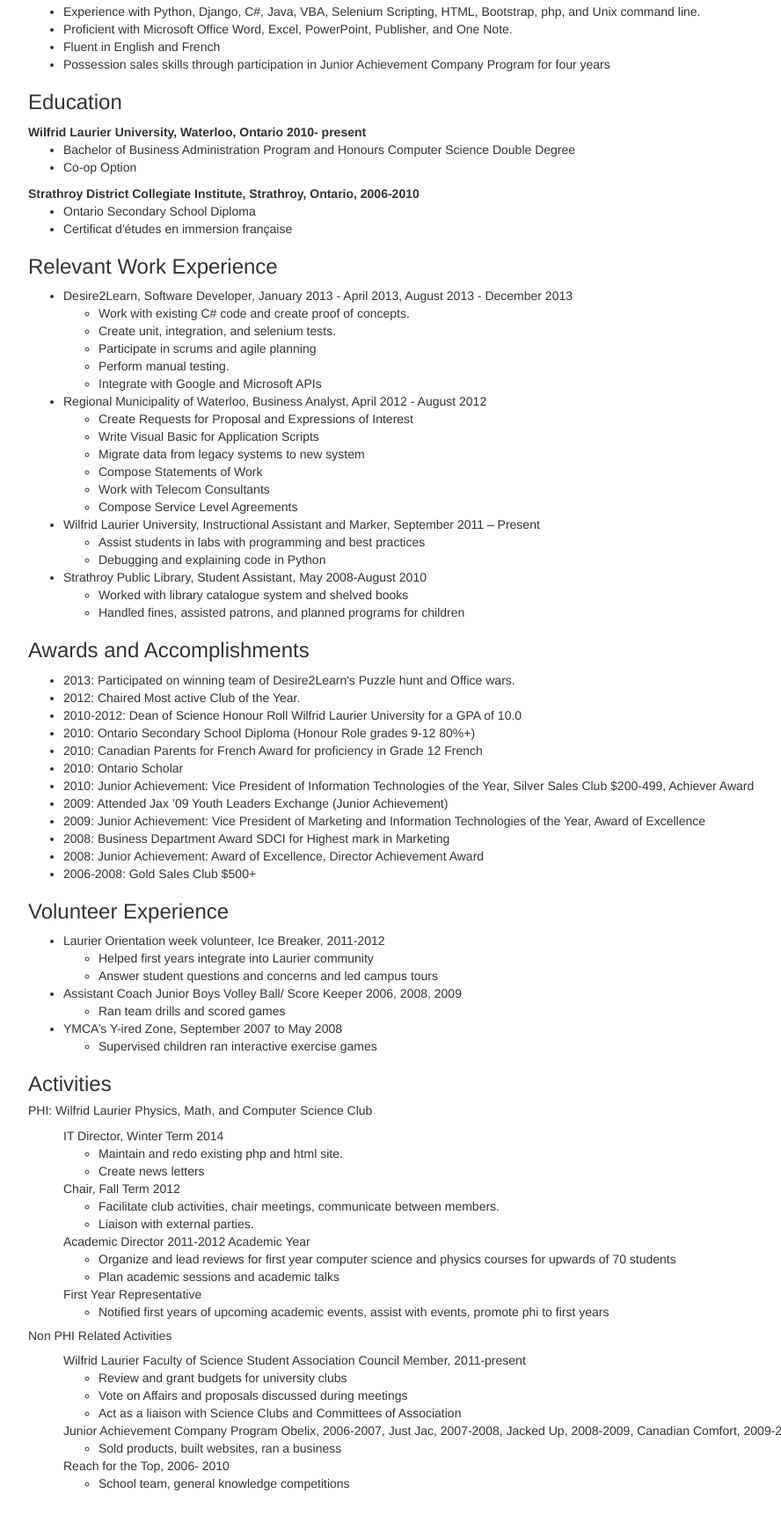
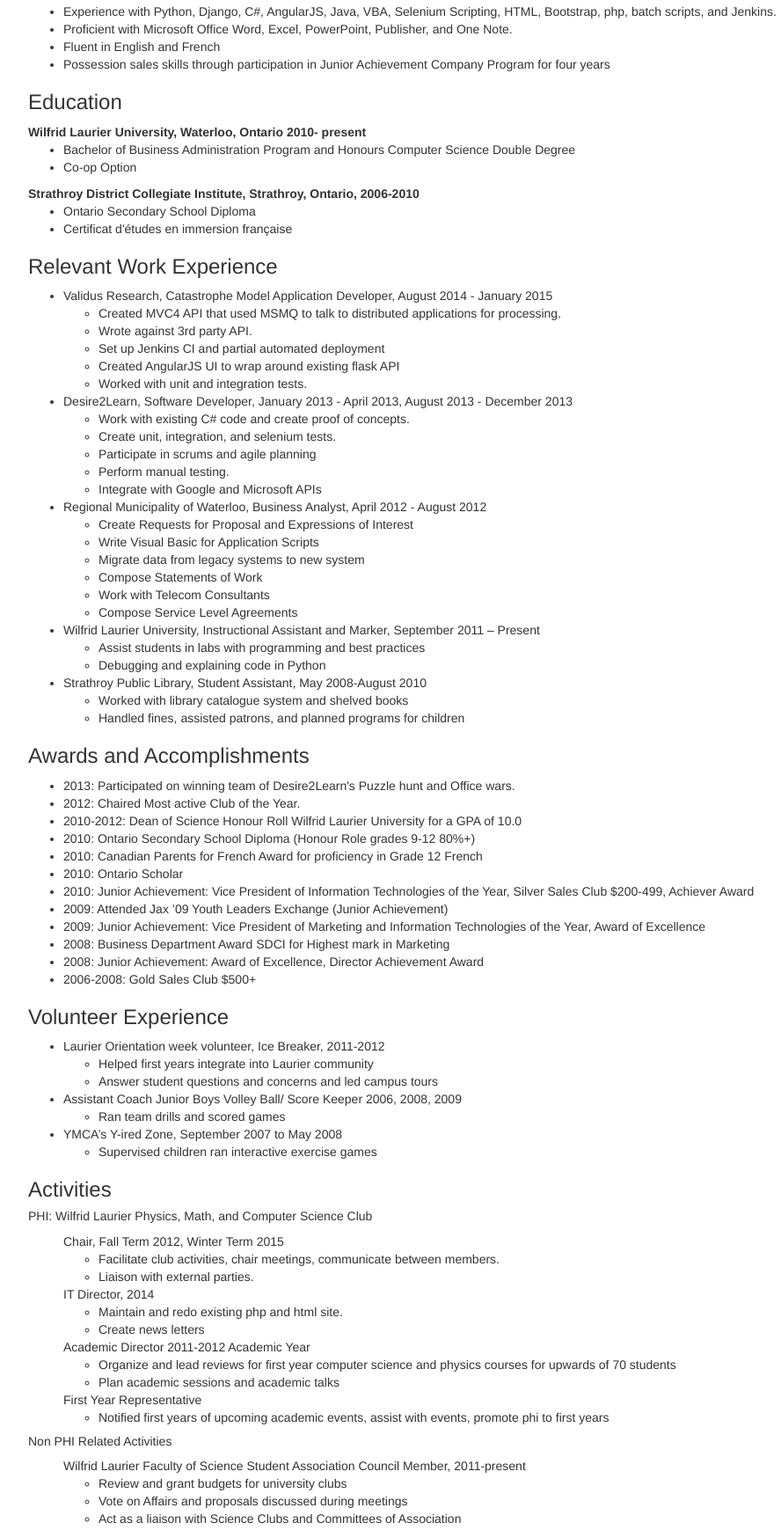
Before and after one commit to Qblack/qblack.github.io, a plain HTML site: page index.html in a window 1280 px wide. Shown: the part 217-1956 px from the top of the page at 88% size, without its empty margins (38-926 px from the left). Before the commit the page ends 1933 px from the top, so only its background shows below. Drawn offline with Linux system fonts and the light colour scheme.

Commit message:
Updated to add validus

```diff
--- a/index.html
+++ b/index.html
@@ -24,7 +24,7 @@
 								57 King Street, Strathroy Ontario N7G 2E1
 							</td>
 							<td>
-								Cell: (226)-749-1941
+								Cell: Available upon request
 							</td>
 							<td>
 								blac2410@mylaurier.ca
@@ -43,7 +43,8 @@
 						</dt>
 						<dd>
 							<ul>
-								<li> Experience with Python, Django, C#, Java, VBA, Selenium Scripting, HTML, Bootstrap, php, and Unix command line.
+								<li> Experience with Python, Django, C#, AngularJS, Java, VBA, Selenium Scripting, HTML,
+									Bootstrap, php, batch scripts, and Jenkins.
 								</li>
 								<li>
 									Proficient with Microsoft Office Word, Excel, PowerPoint, Publisher, and One Note.
@@ -85,6 +86,27 @@
 						<dt>
 						<dd>
 							<ul>
+								<li>
+									Validus Research, Catastrophe Model Application Developer, August 2014 - January 2015
+								</li>
+								<ul>
+									<li>
+										Created MVC4 API that used MSMQ to talk to distributed applications for processing.
+									</li>
+									<li>
+										Wrote against 3rd party API.
+									</li>
+									<li>
+										Set up Jenkins CI and partial automated deployment
+									</li>
+									<li>
+										Created AngularJS UI to wrap around existing flask API
+									</li>
+									<li>
+										Worked with unit and integration tests.
+									</li>
+								</ul>
+
 								<li>
 									Desire2Learn, Software Developer, January 2013 - April 2013, August 2013 - December 2013
 								</li>
@@ -234,22 +256,23 @@
 						<dd>
 							<h5>PHI: Wilfrid Laurier Physics, Math, and Computer Science Club</h5>
 							<ul>
-								IT Director, Winter Term 2014
+								Chair, Fall Term 2012, Winter Term 2015
+								<ul>
+									<li>
+										Facilitate club activities, chair meetings, communicate between members.
+									</li>
+									<li>
+										Liaison with external parties.
+									</li>
+								</ul>
+
+								IT Director, 2014
 								<ul>
 									<li>
 										Maintain and redo existing php and html site.
 									</li>
 									<li>
 										Create news letters
-									</li>
-								</ul>
-								Chair, Fall Term 2012
-								<ul>
-									<li>
-										Facilitate club activities, chair meetings, communicate between members.
-									</li>
-									<li>
-										Liaison with external parties.
 									</li>
 								</ul>
 
@@ -308,9 +331,7 @@
 
 
 	<style>
-		h2 {text-align:center},
-	</style>
-	<style>
+		h2 {text-align:center}
 		table {
 			  width: 100%;
 			  background-color: transparent;
```
Lines whose indentation alone changed are shown as unchanged.
